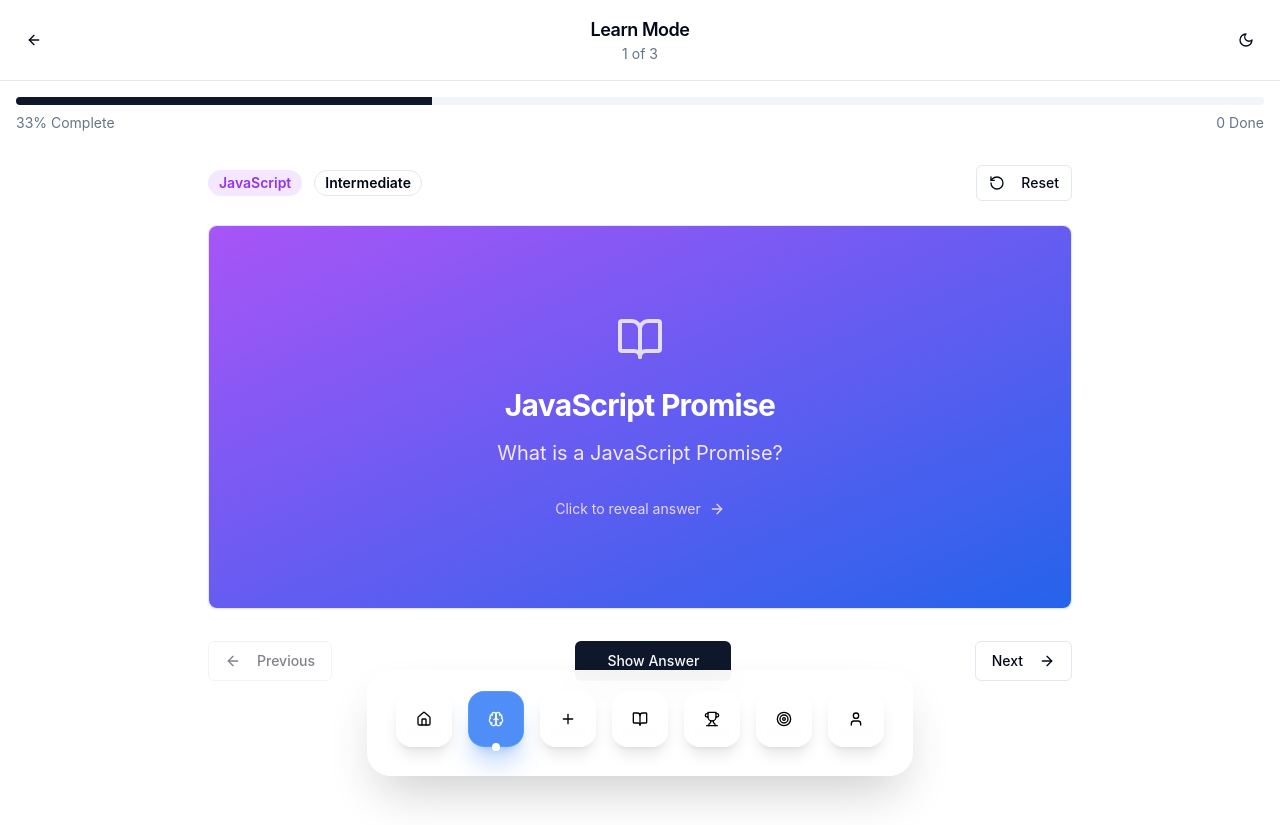
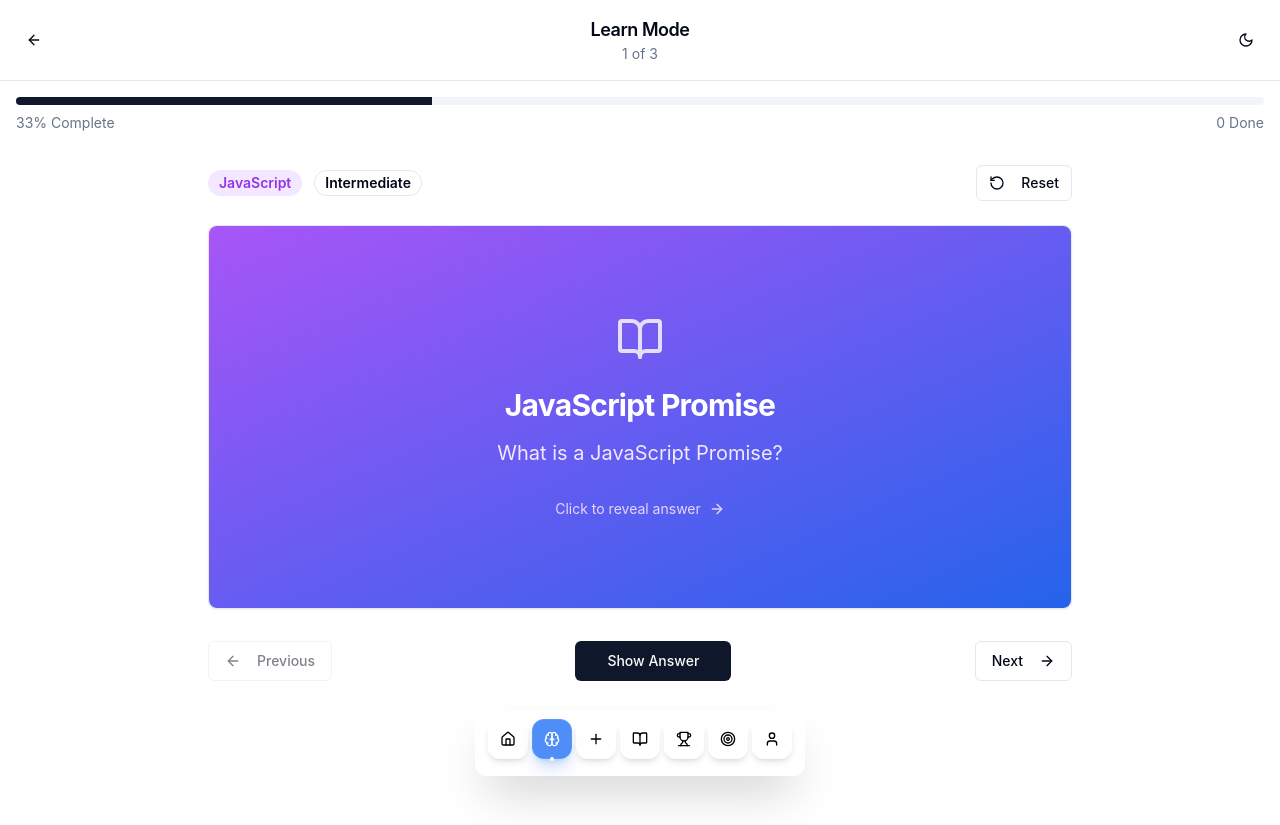
Before and after one commit to Ashish-x3/loop-learn, a React (Vite) app: page /learn in a window 1280 px wide. Built offline with nearby package versions, Linux system fonts and the light colour scheme.

Commit message:
Fix: Reduce dock icon size and padding
The AI reduced the dock icon size and padding in `FloatingDock.tsx` to improve the desktop appearance.

```diff
--- a/src/components/FloatingDock.tsx
+++ b/src/components/FloatingDock.tsx
@@ -23,22 +23,22 @@ const FloatingDock = () => {
 
   return (
     <div className="fixed bottom-4 sm:bottom-6 left-1/2 transform -translate-x-1/2 z-50 px-2 sm:px-3 w-full max-w-sm sm:max-w-none sm:w-auto">
-      <div className="relative backdrop-blur-xl bg-white/90 dark:bg-black/80 border border-white/30 dark:border-white/20 shadow-2xl shadow-black/20 dark:shadow-black/50 rounded-2xl sm:rounded-3xl p-3 sm:p-4 md:p-5">
+      <div className="relative backdrop-blur-xl bg-white/90 dark:bg-black/80 border border-white/30 dark:border-white/20 shadow-2xl shadow-black/20 dark:shadow-black/50 rounded-2xl sm:rounded-xl p-3 sm:p-2">
         {/* Enhanced glassmorphic background */}
-        <div className="absolute inset-0 bg-gradient-to-t from-white/10 to-white/20 dark:from-black/10 dark:to-black/20 rounded-2xl sm:rounded-3xl" />
+        <div className="absolute inset-0 bg-gradient-to-t from-white/10 to-white/20 dark:from-black/10 dark:to-black/20 rounded-2xl sm:rounded-xl" />
 
-        <div className="relative flex items-end justify-center gap-2 sm:gap-3 md:gap-4 px-1 sm:px-2">
+        <div className="relative flex items-end justify-center gap-2 sm:gap-1 px-1 sm:px-1">
           {dockItems.map((item, index) => {
             const Icon = item.icon;
             const active = isActive(item.path);
             const isHovered = hoveredIndex === index;
 
-            // Enhanced scale factors for better desktop experience
+            // Scale factors for hover effect on desktop
             let scale = 1;
             if (hoveredIndex !== null && window.innerWidth >= 768) {
               const distance = Math.abs(index - hoveredIndex);
-              if (distance === 0) scale = 1.3;
-              else if (distance === 1) scale = 1.15;
+              if (distance === 0) scale = 1.2;
+              else if (distance === 1) scale = 1.1;
             }
 
             return (
@@ -49,50 +49,50 @@ const FloatingDock = () => {
                 onMouseLeave={() => setHoveredIndex(null)}
                 style={{
                   zIndex: isHovered ? 10 : 1,
-                  minWidth: window.innerWidth < 640 ? '44px' : '52px',
-                  minHeight: window.innerWidth < 640 ? '56px' : '64px'
+                  minWidth: window.innerWidth < 640 ? '44px' : '40px',
+                  minHeight: window.innerWidth < 640 ? '56px' : '48px'
                 }}
               >
-                {/* Enhanced Tooltip - Hidden on mobile */}
+                {/* Tooltip - Hidden on mobile */}
                 <div className={cn(
-                  "absolute bottom-full mb-3 px-3 py-1.5 bg-black/90 dark:bg-white/90 text-white dark:text-black text-sm rounded-xl opacity-0 pointer-events-none transition-all duration-300 whitespace-nowrap backdrop-blur-sm shadow-xl hidden md:block",
-                  isHovered && "opacity-100 -translate-y-2"
+                  "absolute bottom-full mb-2 px-2 py-1 bg-black/90 dark:bg-white/90 text-white dark:text-black text-xs rounded-lg opacity-0 pointer-events-none transition-all duration-300 whitespace-nowrap backdrop-blur-sm shadow-xl hidden md:block",
+                  isHovered && "opacity-100 -translate-y-1"
                 )}>
                   {item.label}
-                  <div className="absolute top-full left-1/2 -translate-x-1/2 border-4 border-transparent border-t-black/90 dark:border-t-white/90" />
+                  <div className="absolute top-full left-1/2 -translate-x-1/2 border-3 border-transparent border-t-black/90 dark:border-t-white/90" />
                 </div>
 
-                {/* Enhanced Dock Item */}
+                {/* Dock Item */}
                 <Link to={item.path} className="block">
                   <Button
                     variant="ghost"
                     size="icon"
                     className={cn(
-                      "relative rounded-xl sm:rounded-2xl transition-all duration-300 ease-out border-0 hover:bg-transparent touch-manipulation active:scale-90",
-                      "w-11 h-11 sm:w-12 sm:h-12 md:w-14 md:h-14 flex items-center justify-center"
+                      "relative rounded-xl transition-all duration-300 ease-out border-0 hover:bg-transparent touch-manipulation active:scale-90",
+                      "w-11 h-11 sm:w-10 sm:h-10 flex items-center justify-center"
                     )}
                     style={{
-                      transform: `scale(${scale}) translateY(${scale > 1 ? -((scale - 1) * 10) : 0}px)`,
+                      transform: `scale(${scale}) translateY(${scale > 1 ? -((scale - 1) * 8) : 0}px)`,
                       transformOrigin: 'bottom center'
                     }}
                   >
-                    {/* Enhanced icon background */}
+                    {/* Icon background */}
                     <div className={cn(
-                      "absolute inset-0 rounded-xl sm:rounded-2xl transition-all duration-300 backdrop-blur-sm",
+                      "absolute inset-0 rounded-xl transition-all duration-300 backdrop-blur-sm",
                       active ?
-                        "bg-blue-500/90 shadow-xl shadow-blue-500/30 border border-blue-400/50" :
-                        "bg-white/30 dark:bg-black/30 hover:bg-white/40 dark:hover:bg-black/40 border border-white/30 dark:border-white/20 shadow-lg"
+                        "bg-blue-500/90 shadow-lg shadow-blue-500/30 border border-blue-400/50" :
+                        "bg-white/30 dark:bg-black/30 hover:bg-white/40 dark:hover:bg-black/40 border border-white/30 dark:border-white/20 shadow-md"
                     )} />
 
                     <Icon className={cn(
                       "relative z-10 transition-colors duration-300",
-                      "w-5 h-5 sm:w-6 sm:h-6 md:w-7 md:h-7",
+                      "w-5 h-5 sm:w-4 sm:h-4",
                       active ? "text-white" : "text-black dark:text-white"
                     )} />
 
-                    {/* Enhanced active indicator */}
+                    {/* Active indicator */}
                     {active && (
-                      <div className="absolute -bottom-0.5 sm:-bottom-1 w-1.5 h-1.5 sm:w-2 sm:h-2 bg-white rounded-full shadow-lg" />
+                      <div className="absolute -bottom-0.5 w-1.5 h-1.5 sm:w-1 sm:h-1 bg-white rounded-full shadow-lg" />
                     )}
                   </Button>
                 </Link>
```
